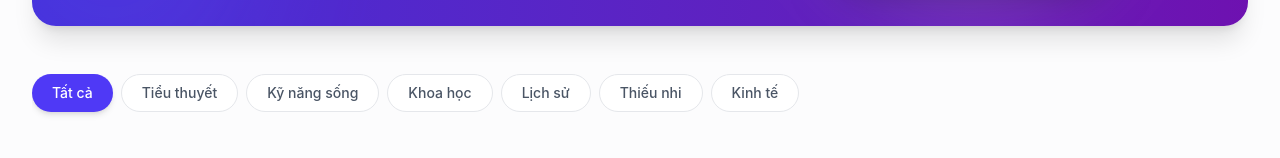
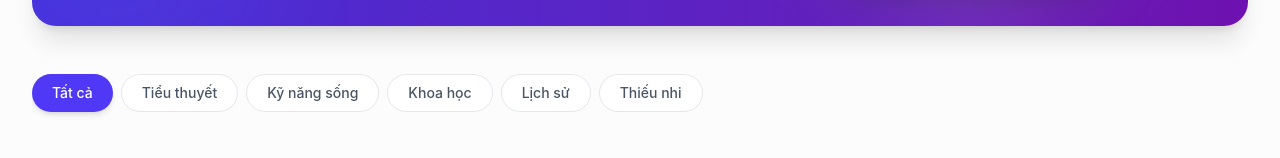
Before and after one commit to thuviennotion-web/ebook-web_ver1, a React (Vite) app: page / in a window 1280 px wide. Shown: the part 582-740 px from the top of the page. Built offline with nearby package versions, Linux system fonts and the light colour scheme.

Commit message:
Update App.jsx

```diff
--- a/src/App.jsx
+++ b/src/App.jsx
@@ -6,7 +6,7 @@ import {
 } from 'lucide-react';
 
 // --- MOCK DATA ---
-const CATEGORIES = ["Tất cả", "Tiểu thuyết", "Kỹ năng sống", "Khoa học", "Lịch sử", "Thiếu nhi", "Kinh tế"];
+const CATEGORIES = ["Tất cả", "Tiểu thuyết", "Kỹ năng sống", "Khoa học", "Lịch sử", "Thiếu nhi"];
 
 const MOCK_BOOKS = [
   {
@@ -24,12 +24,12 @@ const MOCK_BOOKS = [
     distributor: "Nhã Nam",
     pages: 480,
     epubLink: "https://drive.google.com/open?id=1Tpz-Qhb29H6IFAdLnl6d8Ywwb45NTgRA&usp=drive_fs",
-    pdfLink: "https://drive.google.com/open?id=10HVtwz3Ht8i0zjttn4D0asbYjnuYudBS&usp=drive_fs",
+    pdfLink: "https://drive.google.com/open?id=17EBuhml0L1HsAgoO0jRFT_8Y1xXvjyHt&usp=drive_fs", // Link dùng để tải về
+    pdfPreviewLink: "https://drive.google.com/file/d/1WLhzZP1O0UVNAHMGajyc9WKsLJSqHdvk/view?usp=sharing", // Link dùng cho bản xem trước (đọc thử)
     shopeeLink: "https://s.shopee.vn/60L7wsDqsh",
-    // Sửa lại link ảnh cover thành link tuyệt đối thay vì link cục bộ
     cover: "https://github.com/user-attachments/assets/0c2cd8a2-ada9-45dd-9315-ea7dbcf6e82f?q=80&w=800&auto=format&fit=crop",
     synopsis: "Cuộc chiến vi mạch được xem là biên niên sử về cuộc chiến kéo dài hàng thập niên để kiểm soát thứ đang nổi lên là tài nguyên quan trọng nhất nhưng lại khan hiếm: công nghệ vi mạch.",
-    content: "https://drive.google.com/open?id=10HVtwz3Ht8i0zjttn4D0asbYjnuYudBS&usp=drive_fs"
+    content: "Ngày nay, sức mạnh quân sự, kinh tế và chính trị được xây dựng trên nền tảng chip máy tính. Hầu như mọi thứ đều chạy trên các con chip, từ tên lửa đến lò vi sóng, đến cả ô tô, điện thoại thông minh, thị trường chứng khoán, thậm chí cả lưới điện. \n\n Gần đây, nước Mỹ đã thiết kế những con chip nhanh nhất và duy trì vị thế số một thế giới, nhưng lợi thế đó đang có nguy cơ suy yếu khi các đối thủ ở Đài Loan, Hàn Quốc và châu Âu nổi lên nắm quyền kiểm soát. Mỹ đã để các thành phần quan trọng của quá trình sản xuất chip vuột khỏi tầm kiểm soát, dẫn đến tình trạng thiếu chip trên toàn thế giới và cuộc chiến vi mạch nổ ra với đối thủ là Trung Quốc đang mong muốn thu hẹp khoảng cách. \n\n Trung Quốc đang chi nhiều tiền cho chip hơn bất kỳ sản phẩm nào khác, rót hàng tỷ đô la vào việc xây dựng chip, đe dọa tới ưu thế quân sự và sự thịnh vượng của nền kinh tế Mỹ. \n\n Con chip của thế kỷ 21 giống như dầu mỏ của thế kỷ 20, và vì thế, lịch sử của chất bán dẫn chính là lịch sử của thế kỷ 21. Cuộc chiến vi mạch được xem là biên niên sử về cuộc chiến kéo dài hàng thập niên để kiểm soát thứ đang nổi lên là tài nguyên quan trọng nhất nhưng lại khan hiếm: công nghệ vi mạch."
   },
   {
     id: 2,
@@ -47,6 +47,7 @@ const MOCK_BOOKS = [
     pages: 320,
     epubLink: "https://drive.google.com/...",
     pdfLink: "https://drive.google.com/...",
+    pdfPreviewLink: "https://drive.google.com/...",
     shopeeLink: "https://shopee.vn/...",
     cover: "https://images.unsplash.com/photo-1589829085413-56de8ae18c73?q=80&w=800&auto=format&fit=crop",
     synopsis: "Cuốn sách đưa ra các lời khuyên về cách cư xử, ứng xử và giao tiếp với mọi người để đạt được thành công trong cuộc sống.",
@@ -68,6 +69,7 @@ const MOCK_BOOKS = [
     pages: 512,
     epubLink: "https://drive.google.com/...",
     pdfLink: "https://drive.google.com/...",
+    pdfPreviewLink: "https://drive.google.com/...",
     shopeeLink: "https://shopee.vn/...",
     cover: "https://images.unsplash.com/photo-1532012197267-da84d127e765?q=80&w=800&auto=format&fit=crop",
     synopsis: "Khám phá toàn bộ lịch sử loài người, từ những loài vượn người đầu tiên tiến hóa trên Trái đất cho đến những bước tiến mang tính cách mạng của thế kỷ 21.",
@@ -89,6 +91,7 @@ const MOCK_BOOKS = [
     pages: 480,
     epubLink: "https://drive.google.com/...",
     pdfLink: "https://drive.google.com/...",
+    pdfPreviewLink: "https://drive.google.com/...",
     shopeeLink: "https://shopee.vn/...",
     cover: "https://images.unsplash.com/photo-1614730321146-b6fa6a46bcb4?q=80&w=800&auto=format&fit=crop",
     synopsis: "Một cuộc hành trình vĩ đại khám phá vũ trụ bao la, từ những vì sao xa xôi đến nguồn gốc của sự sống trên Trái đất.",
@@ -110,6 +113,7 @@ const MOCK_BOOKS = [
     pages: 148,
     epubLink: "https://drive.google.com/...",
     pdfLink: "https://drive.google.com/...",
+    pdfPreviewLink: "https://drive.google.com/...",
     shopeeLink: "https://shopee.vn/...",
     cover: "https://images.unsplash.com/photo-1596422846543-75c6fc197f0a?q=80&w=800&auto=format&fit=crop",
     synopsis: "Câu chuyện kể về cuộc phiêu lưu của chú Dế Mèn qua thế giới loài vật đầy màu sắc, qua đó rút ra nhiều bài học quý giá về tình bạn và lẽ sống.",
@@ -131,6 +135,7 @@ const MOCK_BOOKS = [
     pages: 612,
     epubLink: "https://drive.google.com/...",
     pdfLink: "https://drive.google.com/...",
+    pdfPreviewLink: "https://drive.google.com/...",
     shopeeLink: "https://shopee.vn/...",
     cover: "https://images.unsplash.com/photo-1555448248-2571daf6344b?q=80&w=800&auto=format&fit=crop",
     synopsis: "Khám phá hai hệ thống tư duy chi phối cách chúng ta suy nghĩ: Hệ thống 1 nhanh, bản năng và cảm xúc; Hệ thống 2 chậm, có logic và tính toán hơn.",
@@ -618,6 +623,9 @@ const DetailItem = ({ label, value }) => (
 const ReaderView = ({ book, onBack }) => {
   if (!book) return null;
 
+  // Sử dụng link đọc thử (nếu không có thì dùng link tải PDF làm mặc định)
+  const targetPdfLink = book.pdfPreviewLink || book.pdfLink;
+
   // Hàm chuyển đổi link Google Drive từ view/open sang dạng embed (preview)
   const getEmbedLink = (url) => {
     if (!url) return '';
@@ -630,7 +638,7 @@ const ReaderView = ({ book, onBack }) => {
     return url;
   };
 
-  const embedUrl = getEmbedLink(book.pdfLink);
+  const embedUrl = getEmbedLink(targetPdfLink);
 
   return (
     <div className="fixed inset-0 z-50 flex flex-col bg-gray-100">
@@ -653,12 +661,12 @@ const ReaderView = ({ book, onBack }) => {
 
         <div className="flex items-center">
           <button
-            onClick={() => window.open(book.pdfLink, '_blank')}
+            onClick={() => window.open(targetPdfLink, '_blank')}
             className="flex items-center px-3 py-1.5 bg-indigo-50 text-indigo-600 hover:bg-indigo-100 rounded-lg text-sm font-medium transition-colors"
           >
             <Download className="h-4 w-4 mr-1.5" />
             <span className="hidden sm:inline">Mở PDF trong tab mới</span>
-            <span className="sm:hidden">Tải</span>
+            <span className="sm:hidden">Mở</span>
           </button>
         </div>
       </div>
```
